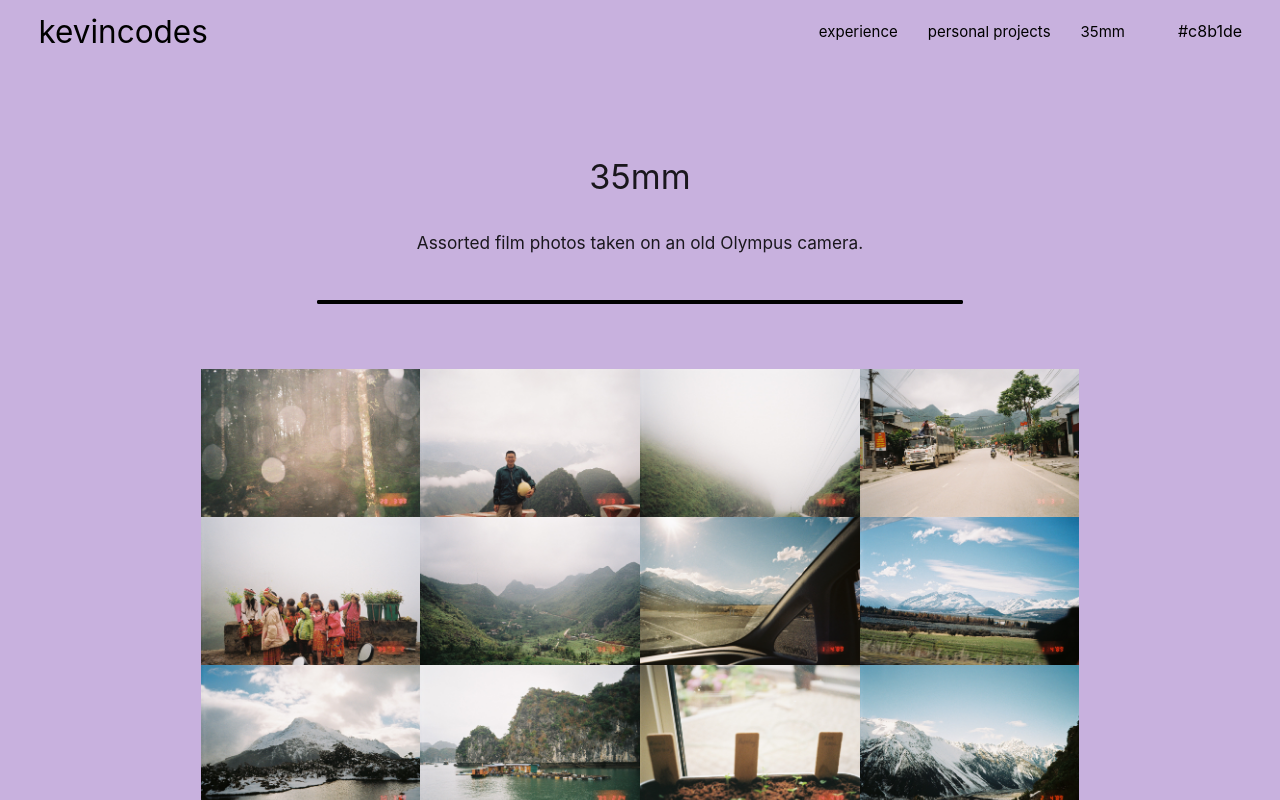
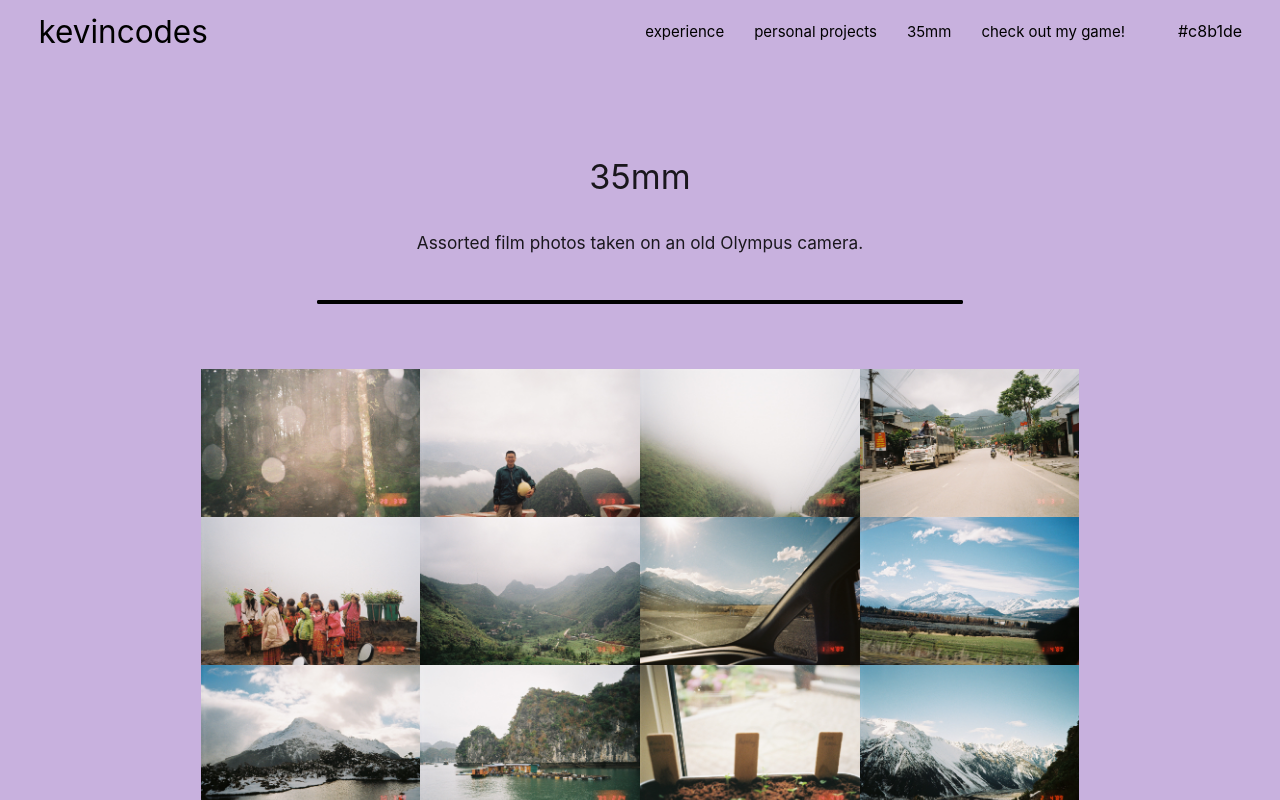
Before and after one commit to 5PK/personalportfoliov3, a React (Create React App) app: page /#/35mm in a window 1280 px wide. Shown: the top 800 px of the page. Built offline with nearby package versions, Linux system fonts and the light colour scheme.

Commit message:
Add link to espirit game

```diff
--- a/src/components/NavBar.js
+++ b/src/components/NavBar.js
@@ -13,6 +13,7 @@ export default function NavBar() {
             <li><Link to='/experience' className="black-text">experience</Link></li>
             <li><Link to='/projects'className="black-text">personal projects</Link></li>
             <li><Link to='/35mm'className="black-text">35mm</Link></li>
+            <li><a class="black-text" href={`https://5pk.github.io/espirit-de-corps/index.html?bgColor=${color.replace('#', '')}`}>check out my game!</a></li>
             <li className="valign-wrapper">
               <ColorPickerWrapped
                 color={color}
```
